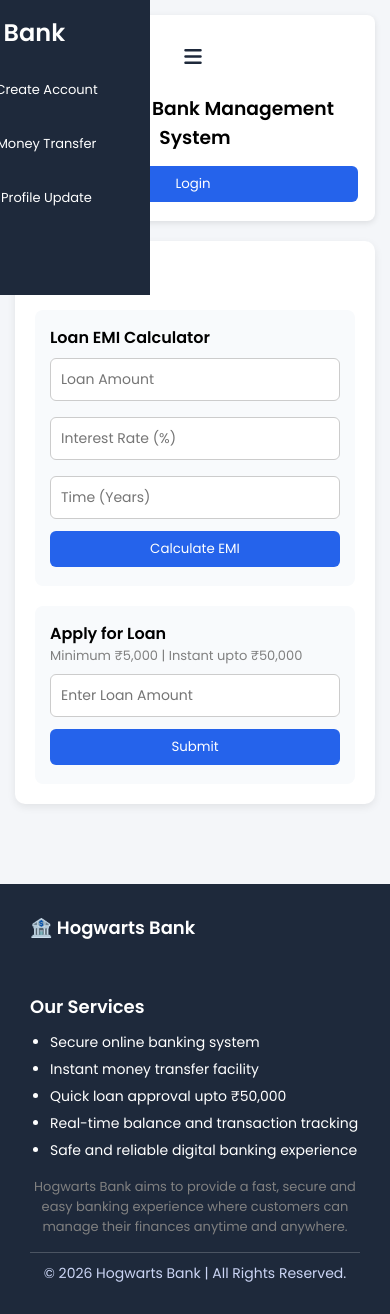
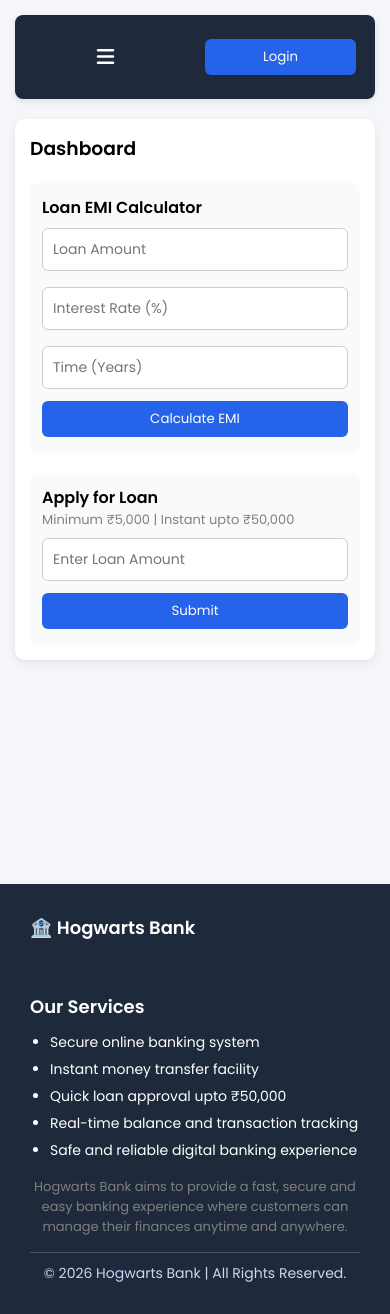
Before and after one commit to gopaljitamrakar13-ux/hogwats_bank, a Flask app: page / in a window 390 px wide. Run offline with Flask 3, Linux system fonts and the light colour scheme; some libraries are stand-ins or nearby versions.

Commit message:
improvent

```diff
--- a/static/style2.css
+++ b/static/style2.css
@@ -23,14 +23,15 @@ body {
   min-height: 100vh;
   padding: 20px;
   position: fixed;
-  left: -240px;
+  transform: translateX(-100%);
+  transition: 0.3s;
   top: 0;
-  transition: 0.3s;
+  left: 0;
   z-index: 1000;
 }
 
 .sidebar.active {
-  left: 0;
+  transform: translateX(0);
 }
 
 .sidebar h2 {
@@ -55,12 +56,13 @@ body {
 }
 
 /* MAIN CONTENT */
-
 .main {
   flex: 1;
   padding: 20px;
   margin-left: 0;
   transition: 0.3s;
+  display: flex;
+  flex-direction: column;
 }
 
 .main.shift {
@@ -68,14 +70,24 @@ body {
 }
 
 /* HEADER */
+
 .header {
-  background: white;
+  background: #1e293b;
   padding: 15px;
   border-radius: 8px;
   display: flex;
   justify-content: space-between;
   align-items: center;
   box-shadow: 0 2px 6px rgba(0, 0, 0, 0.1);
+  color: white;
+}
+.header h3 {
+  font-size: 16px;
+  text-align: center;
+  flex: 1;
+  white-space: nowrap;
+  overflow: hidden;
+  text-overflow: ellipsis;
 }
 
 /* BUTTON */
@@ -288,22 +300,7 @@ input {
   border: none;
   font-size: 20px;
   cursor: pointer;
-  color: #1e293b;
-}
-
-/* MOBILE SIDEBAR */
-@media (max-width: 768px) {
-  .sidebar {
-    position: absolute;
-    left: -240px;
-    top: 0;
-    transition: 0.3s;
-    z-index: 1000;
-  }
-
-  .sidebar.active {
-    left: 0;
-  }
+  color: white;
 }
 
 /* ================= FOOTER ================= */
@@ -315,11 +312,6 @@ input {
   margin-top: 40px;
   width: 100%;
   clear: both;
-}
-.main {
-  flex: 1;
-  display: flex;
-  flex-direction: column;
 }
 
 .card {
@@ -378,43 +370,108 @@ input[type="password"]::-ms-clear {
   display: none;
 }
 
-/* POPUP MESSAGE */
+/* ================= POPUP MESSAGE ================= */
 
 .popup {
   position: fixed;
-
-  top: 20px;
-
-  right: 20px;
-
+  top: 50%;
+  left: 50%;
+  min-width: 250px;
+  max-width: 80%;
+  transform: translate(-50%, -50%);
   background: #2563eb;
-
   color: white;
-
-  padding: 12px 20px;
-
-  border-radius: 6px;
-
-  font-size: 14px;
-
-  box-shadow: 0 4px 10px rgba(0, 0, 0, 0.2);
-
+  padding: 15px 25px;
+  border-radius: 8px;
+  font-size: 15px;
+  box-shadow: 0 5px 15px rgba(0, 0, 0, 0.3);
   z-index: 2000;
-
-  animation: fadeIn 0.3s ease;
+  text-align: center;
+  animation: fadePopup 0.3s ease;
 }
 
 .popup.hidden {
   display: none;
 }
 
-@keyframes fadeIn {
+@keyframes fadePopup {
   from {
     opacity: 0;
-    transform: translateY(-10px);
+    transform: translate(-50%, -60%);
   }
   to {
     opacity: 1;
-    transform: translateY(0);
+    transform: translate(-50%, -50%);
   }
 }
+
+input[type="password"]::-webkit-credentials-auto-fill-button {
+  visibility: hidden;
+  display: none !important;
+  pointer-events: none;
+}
+
+.modal-content button {
+  display: block;
+  margin: 15px auto;
+}
+
+/* MOBILE SIDEBAR FIX */
+
+@media (max-width: 768px) {
+  .sidebar {
+    width: 220px;
+  }
+
+  .main.shift {
+    margin-left: 0;
+  }
+}
+
+/* Prevent content shift on mobile */
+.main.shift {
+  margin-left: 0;
+}
+
+@media (max-width: 768px) {
+  .container {
+    flex-direction: column;
+  }
+
+  .main {
+    width: 100%;
+    padding: 15px;
+  }
+}
+
+@media (max-width: 768px) {
+  .card {
+    padding: 15px;
+  }
+
+  .sub-card {
+    padding: 12px;
+  }
+
+  input {
+    font-size: 14px;
+  }
+
+  .card button {
+    width: 100%;
+  }
+}
+
+@media (max-width: 768px) {
+  .header {
+    flex-direction: row;
+    justify-content: space-between;
+    align-items: center;
+  }
+
+  .header h3 {
+    font-size: 16px;
+    text-align: center;
+    flex: 1;
+  }
+}
```
